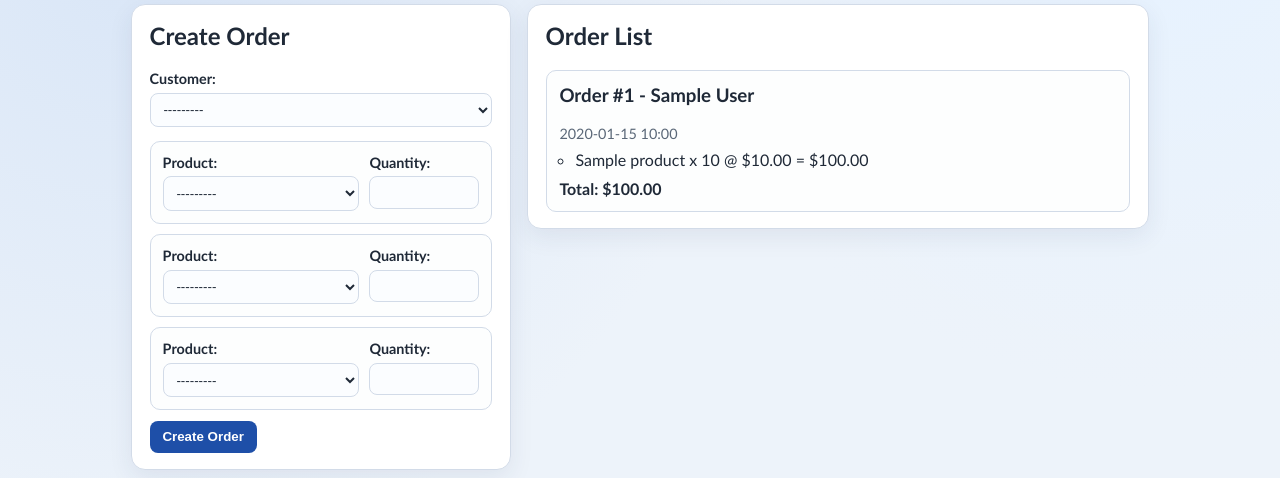
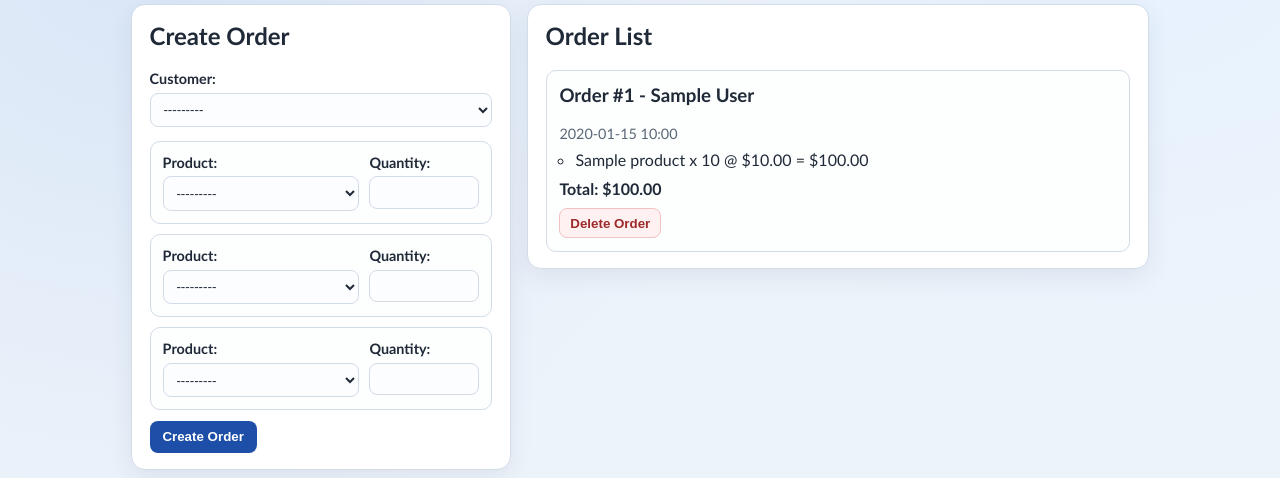
Before and after one commit to wilbackend/scratch, a Django app: page /orders/ in a window 1280 px wide. Shown: the part 139-617 px from the top of the page. Run offline with Django 5.2, Linux system fonts and the light colour scheme; tables that the repository leaves empty hold one stand-in row (values such as "Sample post").

Commit message:
Add order delete flow with UI action and tests

```diff
--- a/first_app/templates/first_app/orders.html
+++ b/first_app/templates/first_app/orders.html
@@ -187,6 +187,28 @@
             font-weight: 700;
         }
 
+        .order-actions {
+            margin-top: 0.65rem;
+        }
+
+        .inline-form {
+            margin: 0;
+        }
+
+        .btn-delete {
+            border: 1px solid var(--danger-border);
+            border-radius: 8px;
+            padding: 0.4rem 0.62rem;
+            color: var(--danger-text);
+            background: var(--danger-bg);
+            font-weight: 700;
+            cursor: pointer;
+        }
+
+        .btn-delete:hover {
+            background: #ffe3e3;
+        }
+
         .empty-state {
             margin: 0;
             color: var(--muted);
@@ -261,6 +283,14 @@
                             {% endfor %}
                         </ul>
                         <p class="order-total">Total: ${{ order.total_amount }}</p>
+                        <div class="order-actions">
+                            <form class="inline-form" method="post"
+                                action="{% url 'first_app:order_delete' order.pk %}"
+                                onsubmit="return confirm('Delete order #{{ order.id }}?');">
+                                {% csrf_token %}
+                                <button class="btn-delete" type="submit">Delete Order</button>
+                            </form>
+                        </div>
                     </li>
                     {% endfor %}
                 </ul>
--- a/first_app/urls.py
+++ b/first_app/urls.py
@@ -1,6 +1,15 @@
 from django.urls import path
 
-from .views import order_list_create, product_delete, product_list_create, product_update, customer_list_create, customer_update, customer_delete
+from .views import (
+    customer_delete,
+    customer_list_create,
+    customer_update,
+    order_delete,
+    order_list_create,
+    product_delete,
+    product_list_create,
+    product_update,
+)
 
 app_name = "first_app"
 
@@ -10,6 +19,7 @@ urlpatterns = [
     path("products/<int:pk>/edit/", product_update, name="product_edit"),
     path("products/<int:pk>/delete/", product_delete, name="product_delete"),
     path("orders/", order_list_create, name="orders"),
+    path("orders/<int:pk>/delete/", order_delete, name="order_delete"),
     path("customers/", customer_list_create, name="customers"),
     path("customers/<int:pk>/edit/", customer_update, name="customer_edit"),
     path("customers/<int:pk>/delete/", customer_delete, name="customer_delete"),
--- a/first_app/views.py
+++ b/first_app/views.py
@@ -1,7 +1,7 @@
 from django.db import transaction
 from django.shortcuts import get_object_or_404, redirect, render
 from django.views.decorators.http import require_POST
-from .forms import OrderCreateForm, OrderItemFormSet, ProductForm, CustomerForm
+from .forms import CustomerForm, OrderCreateForm, OrderItemFormSet, ProductForm
 from .models import Order, OrderItem, Product, Customer
 from django.db.models.deletion import ProtectedError
 
@@ -60,6 +60,13 @@ def order_list_create(request):
             "orders": orders,
         },
     )
+
+
+@require_POST
+def order_delete(request, pk):
+    order = get_object_or_404(Order, pk=pk)
+    order.delete()
+    return redirect("first_app:orders")
 
 
 def product_update(request, pk):
```
Also changed, not shown: first_app/tests.py (+29 -0 lines).
